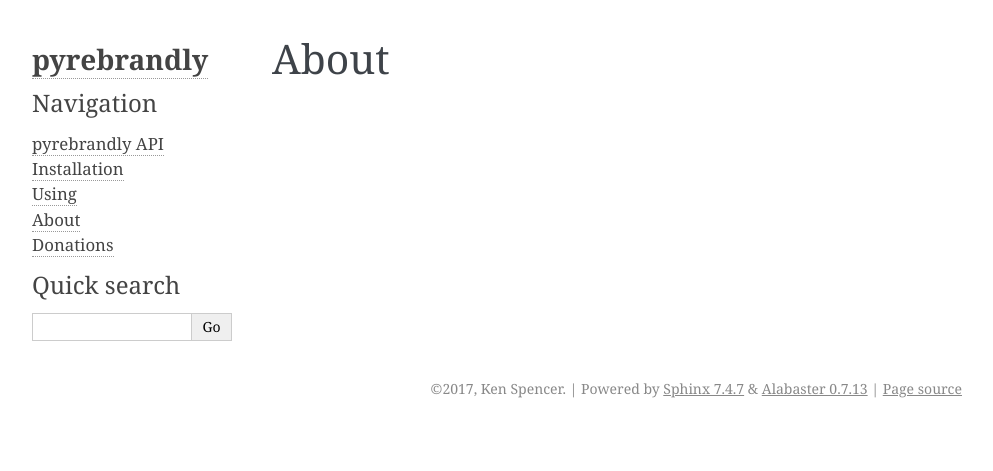
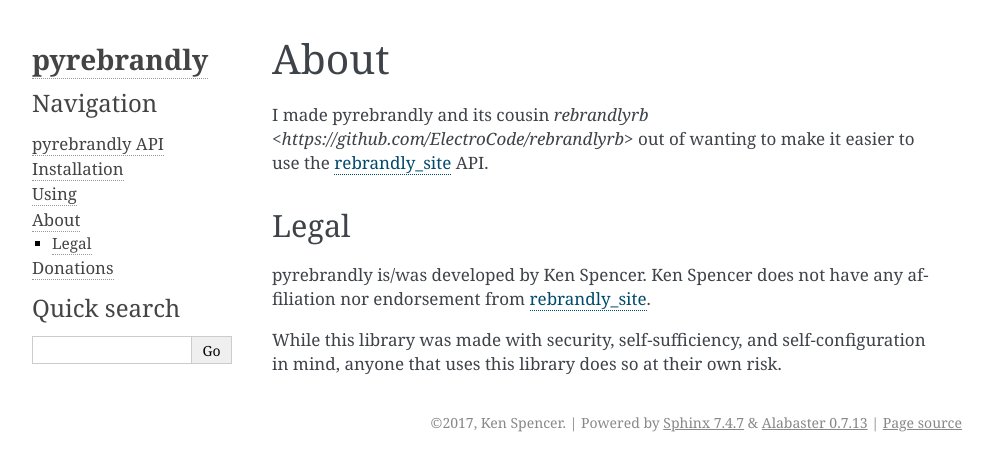
Before and after one commit to ElectroCode/pyrebrandly, a Sphinx documentation site: the page built from docs/about.rst, in a window 1280 px wide. Shown: the top 471 px of the page, without its empty margins (148-1141 px from the left). Built offline with Sphinx 7.4.7, drawn with Linux system fonts in a browser that asks for light colours; pages that are not in the unit, such as notebooks, are missing from menus.

Commit message:
docs: write an about and put in an informal legal disclaimer.

```diff
--- a/docs/about.rst
+++ b/docs/about.rst
@@ -1,2 +1,15 @@
+.. _rebrandly_site: Rebrandly <https://rebrandly.com>
+
 About
+#####
+
+I made pyrebrandly and its cousin `rebrandlyrb <https://github.com/ElectroCode/rebrandlyrb>` out of wanting to make it easier to use the `rebrandly_site`_ API.
+
+.. _about#legal:
+
+Legal
 =====
+
+pyrebrandly is/was developed by Ken Spencer. Ken Spencer does not have any affiliation nor endorsement from `rebrandly_site`_.
+
+While this library was made with security, self-sufficiency, and self-configuration in mind, anyone that uses this library does so at their own risk.
--- a/docs/using.rst
+++ b/docs/using.rst
@@ -1,5 +1,6 @@
 Using
 =====
 
-.. toctree:: Contents:
-    :maxdepth: 2
+Using ``pyrebrandly`` is pretty easy, its just like any other library, although to start off, you have to set your account information for the library to use.
+
+.. code-block:: python
```
Also changed, not shown: docs/index.rst (+17 -4 lines).
